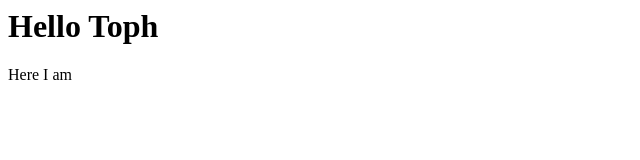
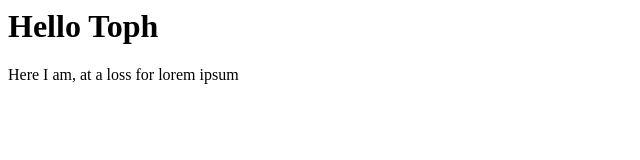
Before and after one commit to tophtucker/nicar-advanced, a plain HTML site: page index.html in a window 1280 px wide. Shown: the whole page, without its empty margins (0-640 px from the left). Drawn offline with Linux system fonts and the light colour scheme.

Commit message:
addendum

```diff
--- a/index.html
+++ b/index.html
@@ -2,7 +2,7 @@
 
 <body>
   <h1>Hello Toph</h1>
-  <p>Here I am</p>
+  <p>Here I am, at a loss for lorem ipsum</p>
 </body>
 
 </html>
```
